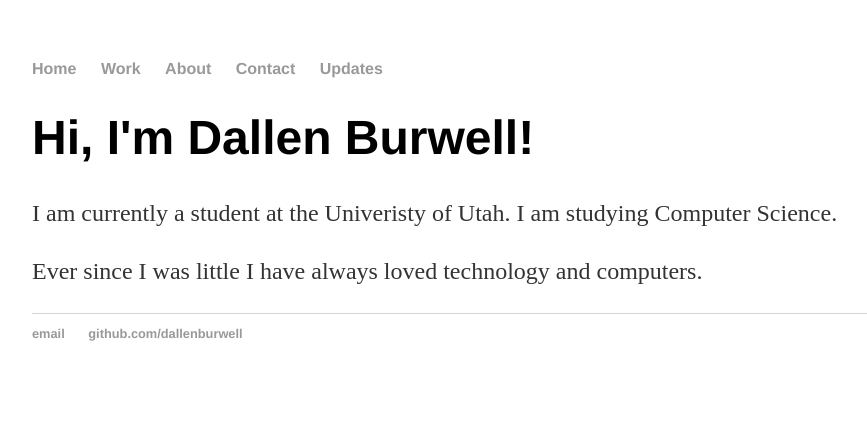
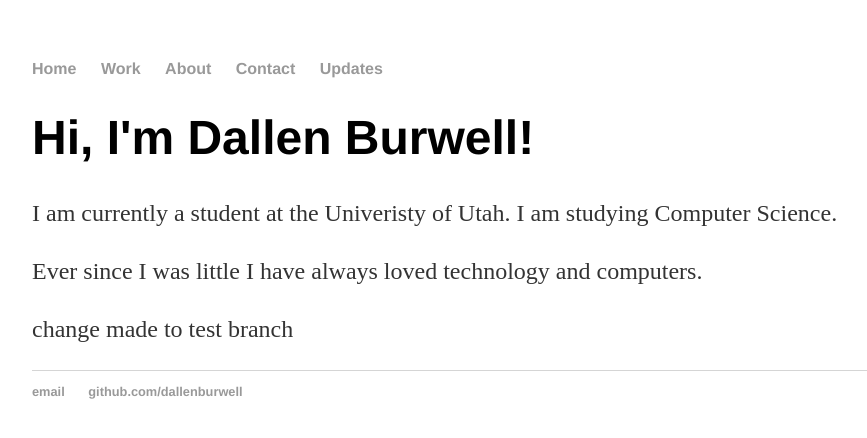
Before and after one commit to DallenBurwell/DallenBurwell.github.io, a Jekyll site: the page built from about/index.html, in a window 1280 px wide. Shown: the top 438 px of the page, without its empty margins (160-1027 px from the left). Built offline with Jekyll 4.4.1, drawn with Linux system fonts in a browser that asks for light colours.

Commit message:
test change

```diff
--- a/about/index.html
+++ b/about/index.html
@@ -6,4 +6,5 @@ title: About Me
 	<h1>Hi, I'm Dallen Burwell!</h1>
 	<p>I am currently a student at the Univeristy of Utah. I am studying Computer Science.</p>
 	<p>Ever since I was little I have always loved technology and computers.</p>
+	<p>change made to test branch</p>
 </div><!-- /.blurb -->
```
